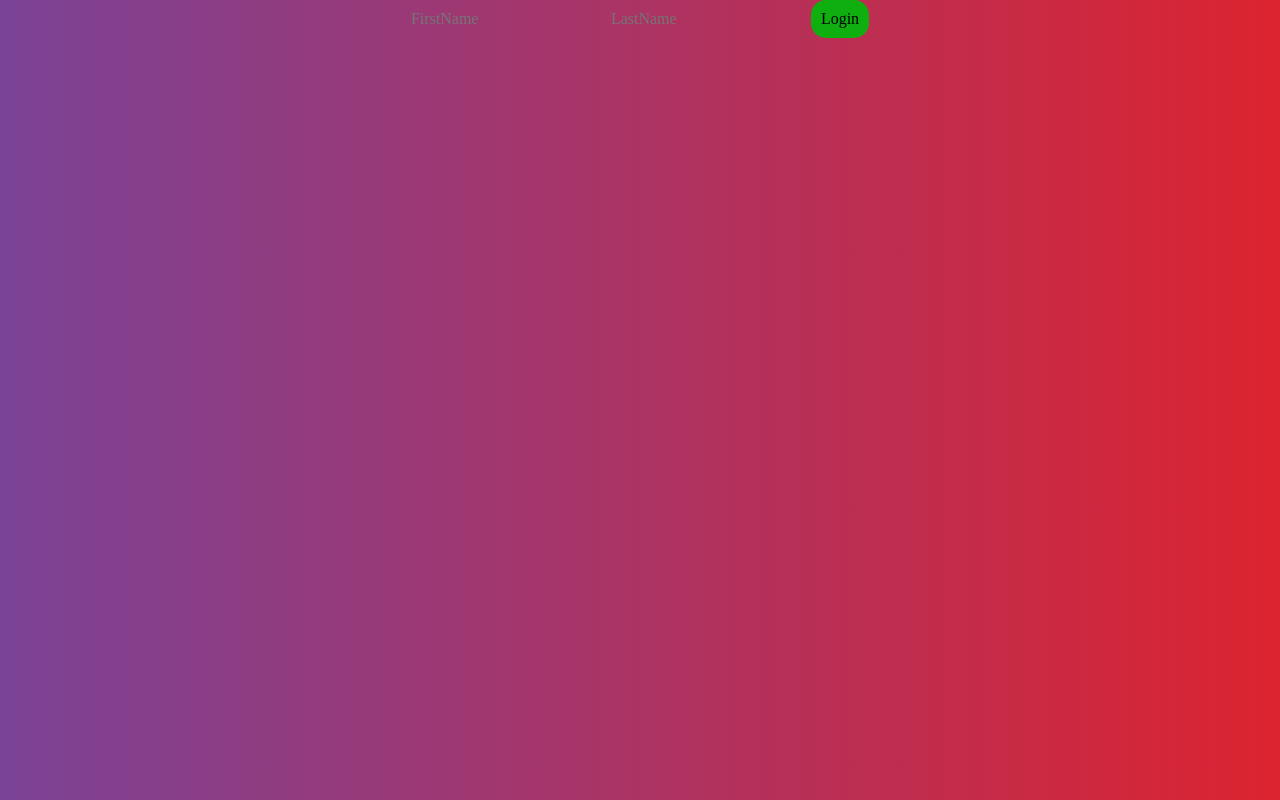
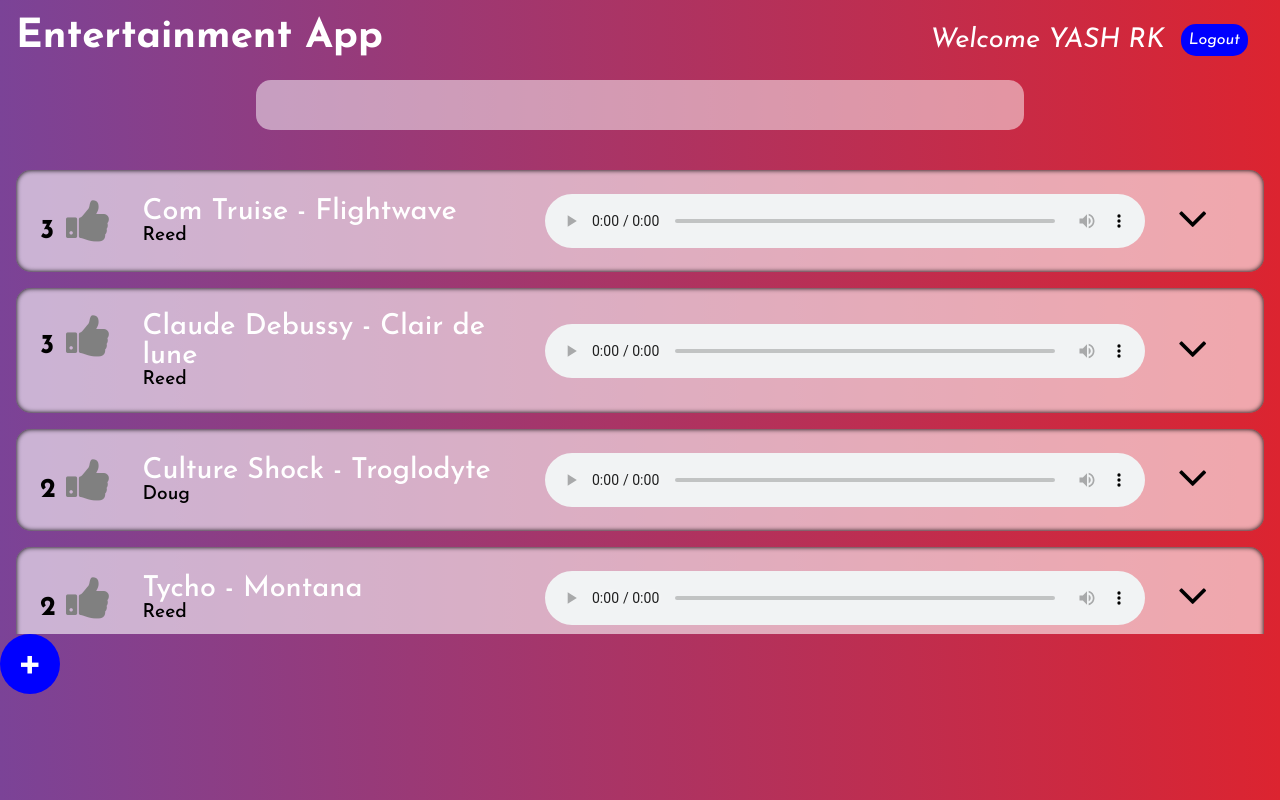
Before and after one commit to yashkuncolienker-vb/entertainment-app, a React (Create React App) app: page / in a window 1280 px wide. Built offline with nearby package versions, Linux system fonts and the light colour scheme.

Commit message:
000|YASH RK|Styling WIP

```diff
--- a/package.json
+++ b/package.json
@@ -8,7 +8,6 @@
     "@testing-library/user-event": "^12.8.3",
     "react": "^17.0.2",
     "react-dom": "^17.0.2",
-    "react-router-dom": "^5.3.0",
     "react-scripts": "4.0.3",
     "web-vitals": "^1.1.2"
   },
--- a/src/App.css
+++ b/src/App.css
@@ -6,6 +6,7 @@
 
 .App {
   height: 100vh;
+  width: 100vw;
   display: flex;
   flex-direction: column;
   align-items: center;
--- a/src/App.js
+++ b/src/App.js
@@ -1,21 +1,10 @@
 import './App.css';
-import Login from './components/Login/Login';
 import Main from './components/Main/Main';
-import { BrowserRouter as Router, Route, Switch } from 'react-router-dom';
 
 function App() {
   return (
     <div className="App">
-      <Router>
-        <Switch>
-          <Route exact path="/">
-            <Login />
-          </Route>
-          <Route path="/main">
-            <Main />
-          </Route>
-        </Switch>
-      </Router>
+      <Main />
     </div>
   );
 }
--- a/src/components/Login/Login.jsx
+++ /dev/null
@@ -1,31 +0,0 @@
-import { useRef } from 'react';
-import { useHistory } from 'react-router-dom';
-const Login = () => {
-  const userLogin = useRef(null);
-  const history = useHistory();
-
-  const handleClick = (e) => {
-    e.preventDefault();
-    const fname = userLogin.current.children[0].value.toLowerCase();
-    const lname = userLogin.current.children[1].value.toLowerCase();
-
-    if (fname && lname) {
-      localStorage.setItem('loggedUser', fname + ' ' + lname);
-      history.push('/main');
-    } else {
-      alert('Please Enter Your Full Name');
-    }
-  };
-
-  return (
-    <div>
-      <form ref={userLogin}>
-        <input type="text" placeholder="FirstName" />
-        <input type="text" placeholder="LastName" />
-        <button onClick={handleClick}>Login</button>
-      </form>
-    </div>
-  );
-};
-
-export default Login;
--- a/src/components/Main/Main.css
+++ b/src/components/Main/Main.css
@@ -5,6 +5,7 @@
 div.main-container {
   overflow-y: scroll;
   max-height: 60vh;
+  min-height: 60vh;
 }
 
 .btn-1 {
@@ -13,9 +14,6 @@ div.main-container {
 }
 
 .toggle-btn {
-  position: absolute;
-  right: 2rem;
-  bottom: 4rem;
   min-height: 60px;
   border-radius: 50%;
   background-color: blue;
--- a/src/components/Main/Main.jsx
+++ b/src/components/Main/Main.jsx
@@ -1,4 +1,3 @@
-import { Redirect } from 'react-router';
 import dummyData from './dummydata.json';
 import { useState } from 'react';
 import Song from '../Song/Song';
@@ -7,7 +6,7 @@ import Search from '../Search/Search';
 import './Main.css';
 
 const Main = () => {
-  const loggedUser = localStorage.getItem('loggedUser');
+  const loggedUser = 'Yash Rk';
   const [data, setData] = useState(dummyData.data);
   const [formData, setFormData] = useState({});
   const [showForm, setShowForm] = useState(false);
@@ -35,7 +34,7 @@ const Main = () => {
       [e.target.name]: e.target.value.trim(),
     });
   };
-  return loggedUser ? (
+  return (
     <div className="width-100">
       <Navbar loggedUser={loggedUser} />
       <Search setSearchText={setSearchText} />
@@ -73,8 +72,6 @@ const Main = () => {
         </form>
       )}
     </div>
-  ) : (
-    <Redirect to="/" />
   );
 };
 
--- a/src/components/Navbar/Navbar.jsx
+++ b/src/components/Navbar/Navbar.jsx
@@ -1,20 +1,13 @@
-import { useHistory } from 'react-router';
 import './Navbar.css';
 
 const Navbar = ({ loggedUser }) => {
-  const history = useHistory();
-  const handleClick = () => {
-    localStorage.removeItem('loggedUser');
-    history.push('/');
-  };
-
   return (
     <div className="width-100">
       <nav className="navbar">
         <h1>Entertainment App</h1>
         <h3>
           Welcome {loggedUser.toUpperCase()}
-          <button className="logout-btn" onClick={handleClick}>
+          <button className="logout-btn" onClick={(e) => e.preventDefault()}>
             Logout
           </button>
         </h3>
```
Also changed, not shown: 2 other files (tests, documents, lock files or other folders).
